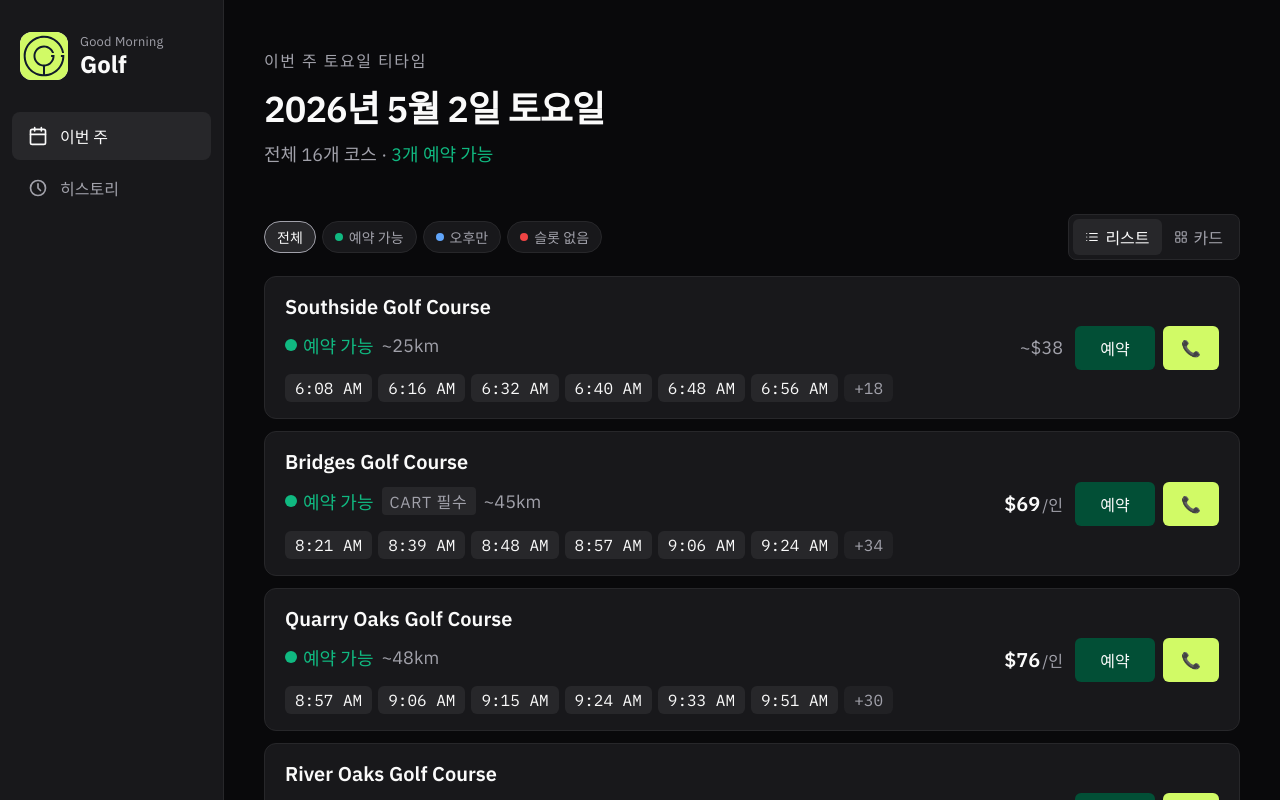
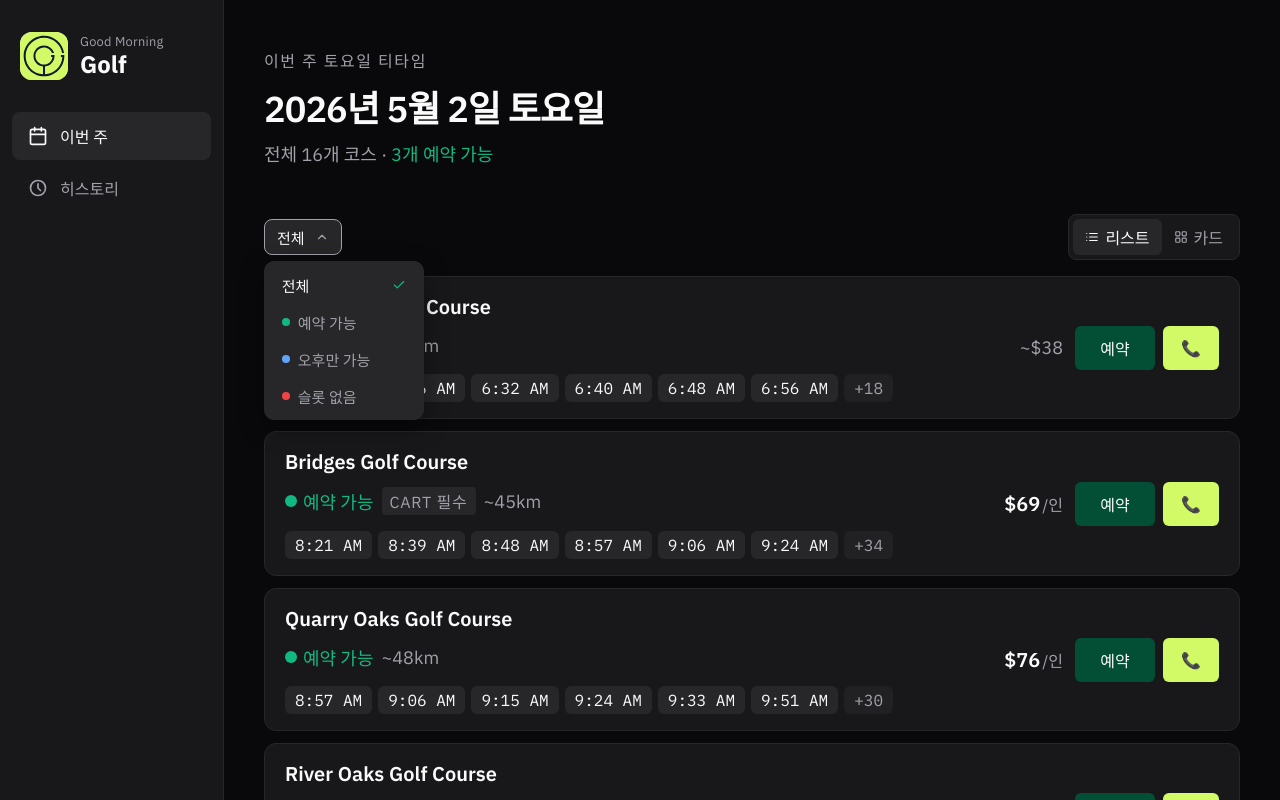
Before and after one commit to Touch-Moon/good-morning-golf, a Next.js app: page / in a window 1280 px wide. Both pictures are taken after a click on the button "전체". Shown: the top 800 px of the page. Built offline with nearby package versions, Linux system fonts and the light colour scheme.

Commit message:
feat: replace filter chips with dropdown menu

```diff
--- a/src/components/CourseList.module.scss
+++ b/src/components/CourseList.module.scss
@@ -4,49 +4,107 @@
   align-items: center;
   justify-content: space-between;
   gap: 0.75rem;
-  flex-wrap: wrap;
 }
 
-// ─── Filter group (left) ──────────────────────────────────────────────────────
+// ─── Filter dropdown (left) ───────────────────────────────────────────────────
 
-.filter-group {
-  display: flex;
-  align-items: center;
-  flex-wrap: wrap;
-  gap: 0.375rem;
+.dropdown-wrap {
+  position: relative;
 }
 
-.filter-btn {
+.dropdown-trigger {
   display: inline-flex;
   align-items: center;
-  gap: 0.375rem;
-  border-radius: 999px;
-  padding: 0.3rem 0.75rem;
-  font-size: 0.875rem;
-  font-weight: 500;
-  color: var(--muted);
+  gap: 0.5rem;
+  padding: 0.4rem 0.75rem;
+  border-radius: 0.5rem;
   border: 1px solid var(--border);
   background: var(--surface);
-  transition: color 150ms, background-color 150ms, border-color 150ms;
+  font-size: 0.9375rem;
+  font-weight: 500;
+  color: var(--foreground);
+  transition: border-color 150ms, background 150ms;
+  cursor: pointer;
 
-  &:hover {
-    color: var(--foreground);
+  &:hover,
+  &.open {
     border-color: var(--muted);
-  }
-
-  &.active {
     background: var(--surface-elevated);
-    color: var(--foreground);
-    border-color: var(--muted);
   }
 }
 
-.filter-dot {
+.trigger-dot {
   display: block;
   width: 0.5rem;
   height: 0.5rem;
   border-radius: 9999px;
   flex-shrink: 0;
+}
+
+.chevron {
+  color: var(--muted);
+  margin-left: 0.125rem;
+  transition: transform 150ms;
+
+  .open & {
+    transform: rotate(180deg);
+  }
+}
+
+.dropdown {
+  position: absolute;
+  top: calc(100% + 0.375rem);
+  left: 0;
+  min-width: 10rem;
+  background: var(--surface-elevated);
+  border: 1px solid var(--border);
+  border-radius: 0.625rem;
+  padding: 0.3rem;
+  z-index: 200;
+  list-style: none;
+  box-shadow: 0 8px 24px rgba(0, 0, 0, 0.4);
+  animation: dropIn 120ms ease;
+}
+
+@keyframes dropIn {
+  from { opacity: 0; transform: translateY(-6px); }
+  to   { opacity: 1; transform: translateY(0); }
+}
+
+.dropdown-item {
+  display: flex;
+  align-items: center;
+  gap: 0.5rem;
+  width: 100%;
+  padding: 0.5rem 0.75rem;
+  border-radius: 0.375rem;
+  font-size: 0.9375rem;
+  font-weight: 500;
+  color: var(--muted);
+  transition: color 150ms, background 150ms;
+  cursor: pointer;
+
+  &:hover {
+    color: var(--foreground);
+    background: color-mix(in srgb, var(--border) 60%, transparent);
+  }
+
+  &.active {
+    color: var(--foreground);
+  }
+}
+
+.item-dot {
+  display: block;
+  width: 0.5rem;
+  height: 0.5rem;
+  border-radius: 9999px;
+  flex-shrink: 0;
+}
+
+.check {
+  margin-left: auto;
+  color: var(--success);
 }
 
 // ─── View toggle (right) ──────────────────────────────────────────────────────
--- a/src/components/CourseList.tsx
+++ b/src/components/CourseList.tsx
@@ -1,6 +1,6 @@
 "use client";
 
-import { useEffect, useMemo, useState } from "react";
+import { useEffect, useMemo, useRef, useState } from "react";
 import type { CourseResult, Status } from "@/lib/data";
 import { CourseCard } from "./CourseCard";
 import s from "./CourseList.module.scss";
@@ -8,9 +8,9 @@ import s from "./CourseList.module.scss";
 type ViewMode = "list" | "card";
 const STORAGE_KEY = "golf:view-mode";
 
-const STATUS_FILTER_LABELS: Record<Status, string> = {
+const STATUS_LABELS: Record<Status, string> = {
   green:     "예약 가능",
-  afternoon: "오후만",
+  afternoon: "오후만 가능",
   yellow:    "접속 불가",
   red:       "슬롯 없음",
   error:     "오류",
@@ -27,13 +27,26 @@ const STATUS_DOT_VARS: Record<Status, string> = {
 export function CourseList({ courses }: { courses: CourseResult[] }) {
   const [view, setView] = useState<ViewMode>("list");
   const [filter, setFilter] = useState<Status | "all">("all");
+  const [dropdownOpen, setDropdownOpen] = useState(false);
   const [hydrated, setHydrated] = useState(false);
+  const dropdownRef = useRef<HTMLDivElement>(null);
 
   useEffect(() => {
     const stored = localStorage.getItem(STORAGE_KEY);
     if (stored === "list" || stored === "card") setView(stored);
     setHydrated(true);
   }, []);
+
+  useEffect(() => {
+    if (!dropdownOpen) return;
+    const handler = (e: MouseEvent) => {
+      if (dropdownRef.current && !dropdownRef.current.contains(e.target as Node)) {
+        setDropdownOpen(false);
+      }
+    };
+    document.addEventListener("mousedown", handler);
+    return () => document.removeEventListener("mousedown", handler);
+  }, [dropdownOpen]);
 
   const changeView = (next: ViewMode) => {
     setView(next);
@@ -43,38 +56,56 @@ export function CourseList({ courses }: { courses: CourseResult[] }) {
   const presentStatuses = useMemo(() => {
     const seen = new Set<Status>();
     for (const c of courses) seen.add(c.status);
-    return (["green", "afternoon", "yellow", "red", "error"] as Status[]).filter((s) => seen.has(s));
+    return (["green", "afternoon", "yellow", "red", "error"] as Status[]).filter((st) => seen.has(st));
   }, [courses]);
 
   const filtered = filter === "all" ? courses : courses.filter((c) => c.status === filter);
 
+  const filterLabel = filter === "all" ? "전체" : STATUS_LABELS[filter];
+  const filterDot = filter !== "all" ? STATUS_DOT_VARS[filter] : null;
+
   return (
     <div>
       <div className={s.toolbar}>
-        <div className={s["filter-group"]}>
+        {/* Filter dropdown */}
+        <div className={s["dropdown-wrap"]} ref={dropdownRef}>
           <button
             type="button"
-            className={`${s["filter-btn"]}${filter === "all" ? ` ${s.active}` : ""}`}
-            onClick={() => setFilter("all")}
+            className={`${s["dropdown-trigger"]}${dropdownOpen ? ` ${s.open}` : ""}`}
+            onClick={() => setDropdownOpen((v) => !v)}
+            aria-haspopup="listbox"
+            aria-expanded={dropdownOpen}
           >
-            전체
+            {filterDot && (
+              <span className={s["trigger-dot"]} style={{ background: filterDot }} />
+            )}
+            {filterLabel}
+            <svg className={s["chevron"]} width="14" height="14" viewBox="0 0 24 24" fill="none" aria-hidden>
+              <path d="M6 9l6 6 6-6" stroke="currentColor" strokeWidth="2" strokeLinecap="round" strokeLinejoin="round" />
+            </svg>
           </button>
-          {presentStatuses.map((st) => (
-            <button
-              key={st}
-              type="button"
-              className={`${s["filter-btn"]}${filter === st ? ` ${s.active}` : ""}`}
-              onClick={() => setFilter(st)}
-            >
-              <span
-                className={s["filter-dot"]}
-                style={{ background: STATUS_DOT_VARS[st] }}
+
+          {dropdownOpen && (
+            <ul className={s.dropdown} role="listbox">
+              <DropdownItem
+                active={filter === "all"}
+                onClick={() => { setFilter("all"); setDropdownOpen(false); }}
+                label="전체"
               />
-              {STATUS_FILTER_LABELS[st]}
-            </button>
-          ))}
+              {presentStatuses.map((st) => (
+                <DropdownItem
+                  key={st}
+                  active={filter === st}
+                  dot={STATUS_DOT_VARS[st]}
+                  onClick={() => { setFilter(st); setDropdownOpen(false); }}
+                  label={STATUS_LABELS[st]}
+                />
+              ))}
+            </ul>
+          )}
         </div>
 
+        {/* View toggle */}
         <div role="tablist" aria-label="보기 방식" className={s["toggle-group"]}>
           <ToggleButton active={view === "list"} onClick={() => changeView("list")} label="리스트" icon={<ListIcon />} />
           <ToggleButton active={view === "card"} onClick={() => changeView("card")} label="카드" icon={<CardIcon />} />
@@ -100,16 +131,40 @@ export function CourseList({ courses }: { courses: CourseResult[] }) {
   );
 }
 
-function ToggleButton({
+function DropdownItem({
   active,
+  dot,
+  label,
   onClick,
-  label,
-  icon,
 }: {
   active: boolean;
+  dot?: string;
+  label: string;
   onClick: () => void;
-  label: string;
-  icon: React.ReactNode;
+}) {
+  return (
+    <li role="option" aria-selected={active}>
+      <button
+        type="button"
+        className={`${s["dropdown-item"]}${active ? ` ${s.active}` : ""}`}
+        onClick={onClick}
+      >
+        {dot && <span className={s["item-dot"]} style={{ background: dot }} />}
+        {label}
+        {active && (
+          <svg className={s["check"]} width="14" height="14" viewBox="0 0 24 24" fill="none" aria-hidden>
+            <path d="M20 6L9 17l-5-5" stroke="currentColor" strokeWidth="2" strokeLinecap="round" strokeLinejoin="round" />
+          </svg>
+        )}
+      </button>
+    </li>
+  );
+}
+
+function ToggleButton({
+  active, onClick, label, icon,
+}: {
+  active: boolean; onClick: () => void; label: string; icon: React.ReactNode;
 }) {
   return (
     <button
```
